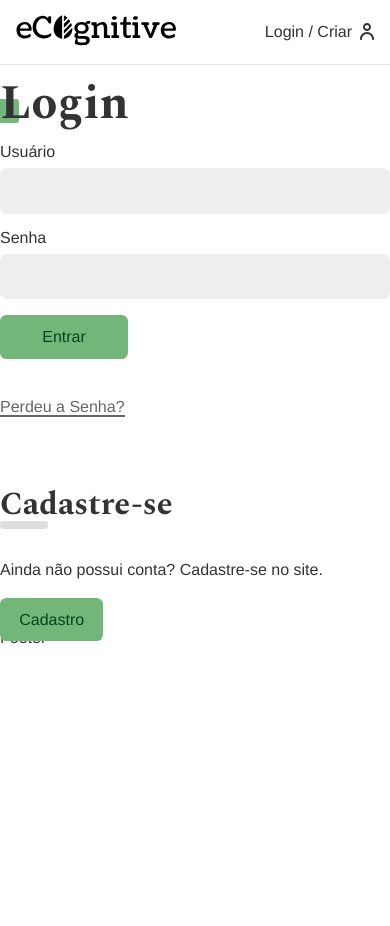
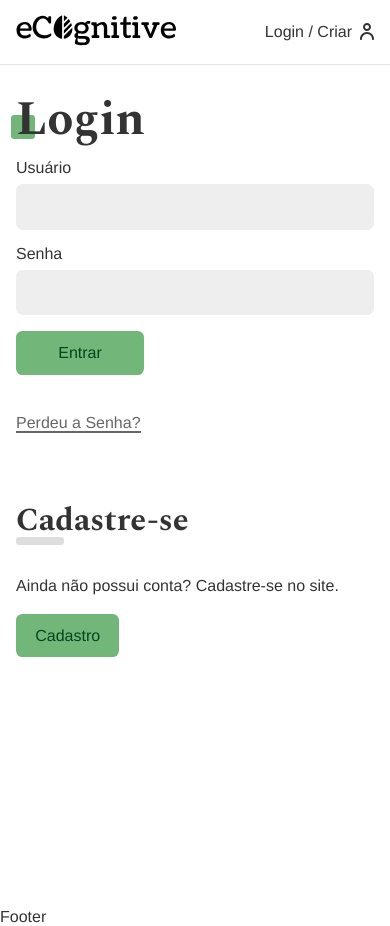
Before and after one commit to DyegoIthalo/eCOgnitive, a React (Create React App) app: page /login in a window 390 px wide. Before the commit the page ends 844 px from the top, so only its background shows below. Built offline with nearby package versions, Linux system fonts and the light colour scheme.

Commit message:
login background

```diff
--- a/src/Components/Login/Login.js
+++ b/src/Components/Login/Login.js
@@ -5,12 +5,14 @@
 import LoginPasswordLost from "./LoginPasswordLost";
 import LoginPasswordReset from "./LoginPasswordReset";
 import { UserContext } from "../../UserContext";
+import styles from "./Login.module.css";
 
 const Login = () => {
   const { login } = React.useContext(UserContext);
   if (login === true) return <Navigate to="/conta" />;
   return (
-    <div>
+    <section className={styles.login}>
+      <div className={styles.forms}>
         <Routes>
           <Route path="/" element={<LoginForm />} />
           <Route path="criar" element={<LoginCreate />} />
@@ -18,6 +20,7 @@
           <Route path="resetar" element={<LoginPasswordReset />} />
         </Routes>
       </div>
+    </section>
   );
 };
 
--- /dev/null
+++ b/src/Components/Login/Login.module.css
@@ -0,0 +1,30 @@
+.login {
+  display: grid;
+  grid-template-columns: 1fr 1fr;
+  min-height: 100vh;
+  gap: 2rem;
+}
+
+.login::before {
+  display: block;
+  content: "";
+  background: url("../../Assets/eco.jpg") no-repeat center center;
+  background-size: cover;
+}
+
+.forms {
+  max-width: 30rem;
+  padding: 1rem;
+}
+
+@media (max-width: 40rem) {
+  .login {
+    grid-template-columns: 1fr;
+  }
+  .login::before {
+    display: none;
+  }
+  .forms {
+    max-width: 100%;
+  }
+}
```
Also changed, not shown: src/Assets/eco.jpg (added). Lines whose indentation alone changed are shown as unchanged.
